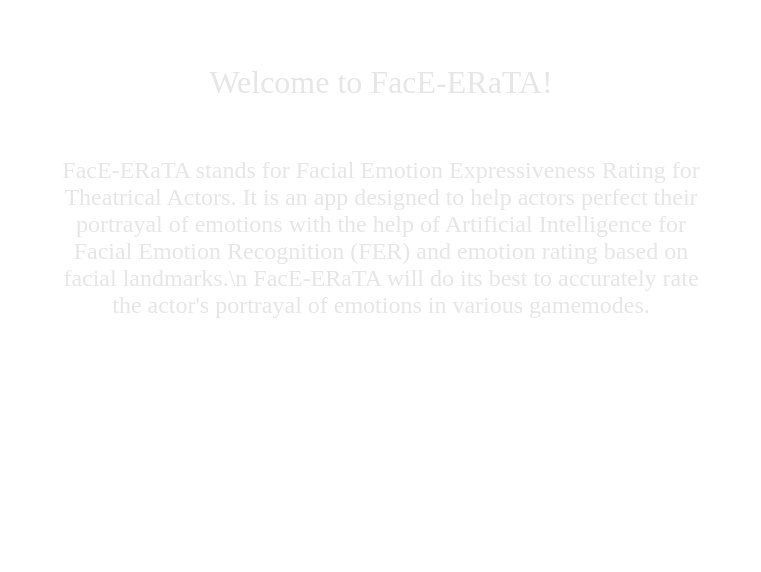
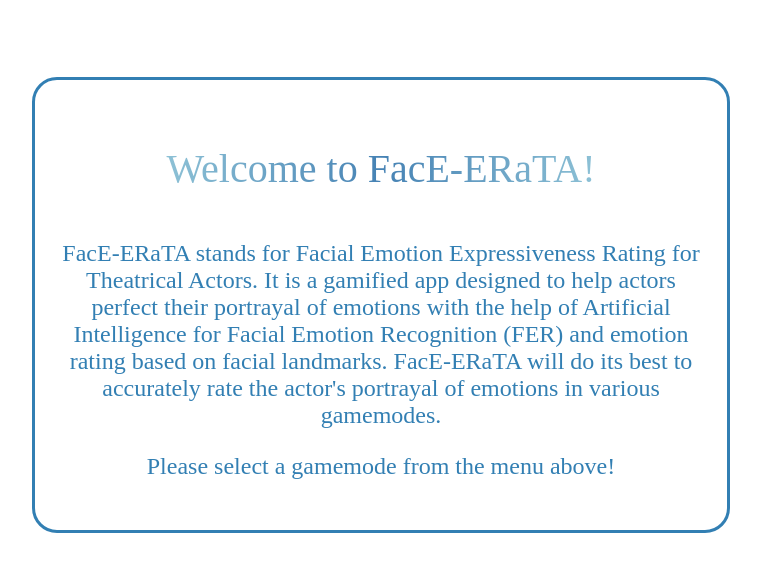
Before and after one commit to gxyrafis/FacE-ERaTA-ONLINE, a Flask app: page / in a window 1280 px wide. Shown: the part 142-714 px from the top of the page, without its empty margins (259-1020 px from the left). Run offline with Flask 3, Linux system fonts and the light colour scheme.

Commit message:
Update index.html

```diff
--- a/templates/index.html
+++ b/templates/index.html
@@ -5,13 +5,16 @@ Home
 {% block body %}
 
 <div style="text-align:center;">
-    <div style="width: 50%; font-size: 3vh; margin-left: auto; margin-right:auto; margin-top: 5%; text-align: center; color: #e6e6e6;">
-        <p style="padding-bottom: 3vh; font-size: 4vh;">Welcome to FacE-ERaTA!</p>
-        FacE-ERaTA stands for Facial Emotion Expressiveness Rating for Theatrical Actors.
-        It is an app designed to help actors perfect their portrayal of emotions
+    <div style="width: 50%; padding: 2%; font-size: 3vh; margin-left: auto; margin-right:auto; margin-top: 6%; text-align: center;font-family: Yu Gothic UI; border-style: solid; border-width: 3px; border-radius: 25px; border-color: #327fb3;">
+        <p style="padding-bottom: 1vh; font-size: 5vh; background-image: linear-gradient(to right, #b0e0e6, #4682b4, #b0e0e6); color: transparent; background-clip: text;">Welcome to FacE-ERaTA!</p>
+        <!--<p style="padding-bottom: 1vh; font-size: 5vh; color: #fff; text-shadow: 1px 1px 0 #327fb3,-1px 1px 0 #327fb3,-1px -1px 0 #327fb3,1px -1px 0 #327fb3;">Welcome to FacE-ERaTA!</p>-->
+        <p style="color: #327fb3;">FacE-ERaTA stands for Facial Emotion Expressiveness Rating for Theatrical Actors.
+        It is a gamified app designed to help actors perfect their portrayal of emotions
         with the help of Artificial Intelligence for Facial Emotion Recognition (FER) and emotion rating
-        based on facial landmarks.\n FacE-ERaTA will do its best to accurately rate the actor's portrayal of emotions in various
-        gamemodes.
+        based on facial landmarks. FacE-ERaTA will do its best to accurately rate the actor's portrayal of emotions in various
+        gamemodes.</p>
+
+        <p style="color: #327fb3;">Please select a gamemode from the menu above!</p>
     </div>
 </div>
 {% endblock %}
```
